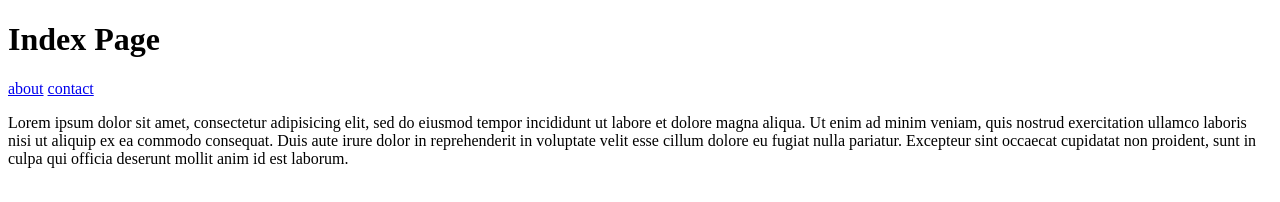
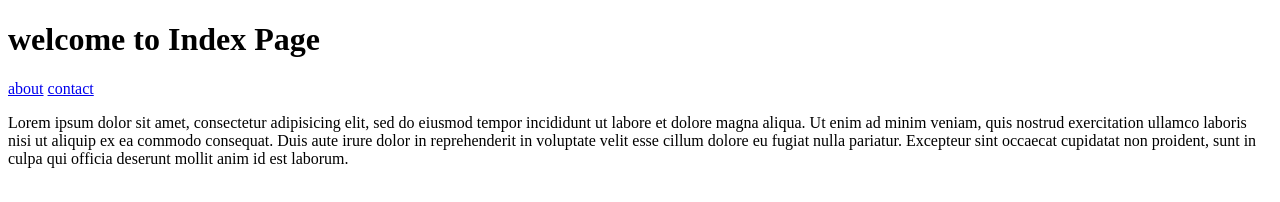
Before and after one commit to sadeghpor/project, a plain HTML site: page index.html in a window 1280 px wide. Drawn offline with Linux system fonts and the light colour scheme.

Commit message:
change title to index.html

```diff
--- a/index.html
+++ b/index.html
@@ -6,7 +6,9 @@
   </head>
   <body>
 
-<h1>Index Page</h1>
+<h1>
+   welcome to Index Page
+</h1>
 
 <header>
   <nav>
```
